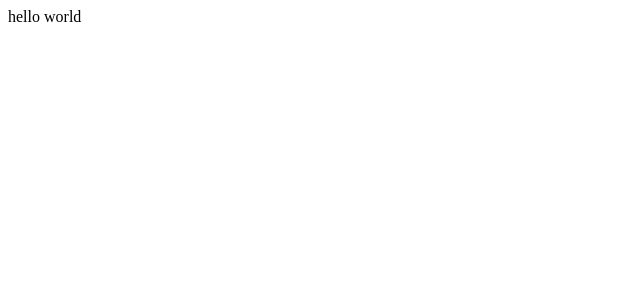
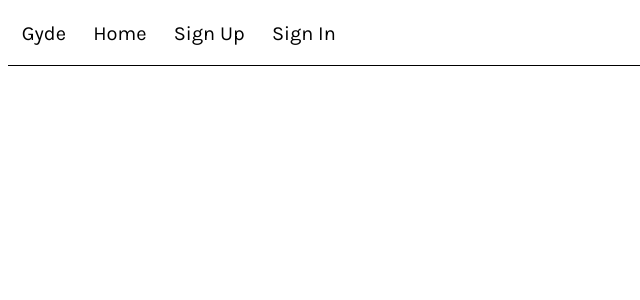
Before and after one commit to maxnawa31/gyde-full-stack, a React (Create React App) app in the folder gyde-client/: page / in a window 1280 px wide. Shown: the top 300 px of the page, without its empty margins (0-640 px from the left). Built offline with nearby package versions, Linux system fonts and the light colour scheme.

Commit message:
adding routes

```diff
--- a/gyde-client/src/containers/App.js
+++ b/gyde-client/src/containers/App.js
@@ -2,13 +2,14 @@ import React, { Component } from 'react';
 import { Provider } from 'react-redux';
 import { configureStore } from '../store';
 import { BrowserRouter as Router } from 'react-router-dom';
+import Navbar from './Navbar';
 const store = configureStore();
 
 const App = () => (
   <Provider store={store}>
     <Router>
     <div>
-      hello world
+      <Navbar/>
       </div>
     </Router>
     </Provider>
--- a/gyde-client/src/containers/Navbar.js
+++ b/gyde-client/src/containers/Navbar.js
@@ -1,25 +1,18 @@
 import React, { Component } from 'react';
 import { Link } from 'react-router-dom';
 import { connect } from 'react-redux';
-
+import '../styles/Navbar.css';
 class Navbar extends Component {
   render() {
     return(
-      <div>
-        <div>
-          <Link to ='/'>
-          <img src="" alt=""/>
-          </Link>
-        </div>
-        <ul>
-          <li>
-            <Link to='/signup'>Sign Up</Link>
-          </li>
-          <li>
-            <Link to='/signin'>Sign Ip</Link>
-          </li>
-        </ul>
+
+      <div className='navbar'>
+        <Link to ='/'>Gyde</Link>
+        <Link to = '/'>Home</Link>
+        <Link to = '/signup'>Sign Up </Link>
+        <Link to = '/signin'>Sign In </Link>
       </div>
+
     );
   }
 }
--- /dev/null
+++ b/gyde-client/src/styles/Navbar.css
@@ -0,0 +1,24 @@
+@import url('https://fonts.googleapis.com/css?family=Karla');
+.navbar {
+  display: flex;
+  flex-direction: row;
+  border-bottom: 1px solid black;
+  /* border: 2px solid black; */
+  /* padding-top: 1%;
+  padding-bottom: 1%;
+  padding-left: 1%; */
+  padding-bottom: 0.5%;
+}
+
+.navbar a, p {
+  margin:1%;
+  font-size: 1.25rem;
+  font-family: 'Karla';
+  text-decoration: none;
+  color: black;
+  border: 0.5px solid transparent;
+}
+
+.navbar a:hover {
+  border-bottom: 0.5px solid black;
+}
```
Also changed, not shown: gyde-client/src/containers/main.js (added, +22 -0 lines).
